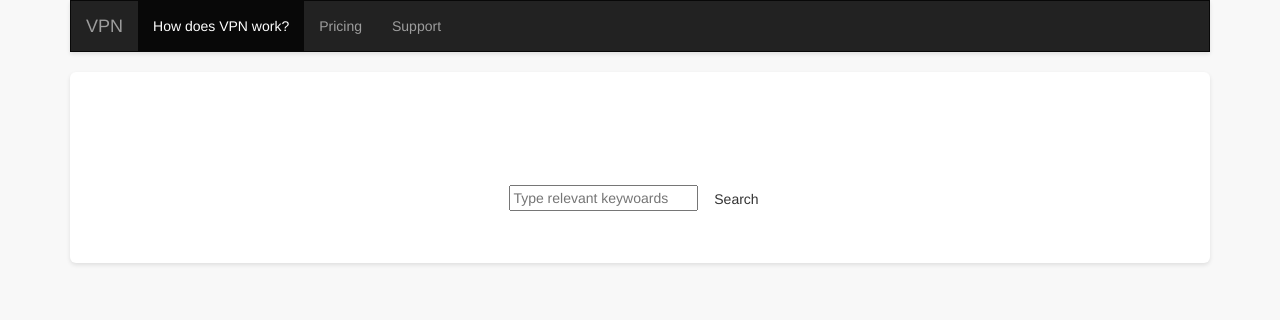
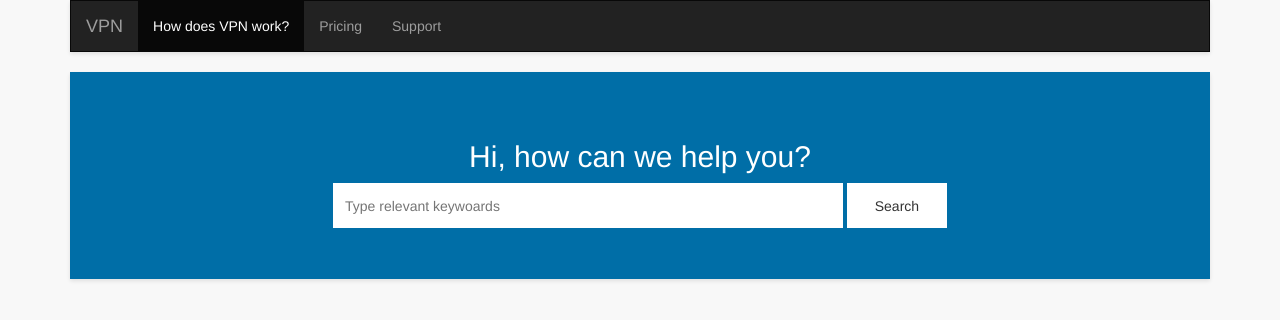
Before and after one commit to skgandhi44/IS117-SG-FinalProject, a plain HTML site: page docs/support.html in a window 1280 px wide. Drawn offline with nearby package versions, Linux system fonts and the light colour scheme.

Commit message:
added style for search bar and button

```diff
--- a/docs/css/style.css
+++ b/docs/css/style.css
@@ -36,6 +36,8 @@
     text-align: center;
     background-color: white;
     box-shadow: 0 2px 4px 0 rgba(0,0,0,0.10);
+    background-color: rgb(0, 110, 167);
+    border-radius: 0 !important;
 }
 
 .card-text, h3{
@@ -57,3 +59,17 @@
     padding-top: 12px;
     font-size: 16px;
 }
+
+#searchInput{
+    width: 50%;
+    border: none;
+    height: 45px;
+    text-indent: 10px;
+}
+
+#searchBtn{
+    height: 45px;
+    width: 100px;
+    border-radius: 0px;
+    margin-bottom: 3px;
+}
```
